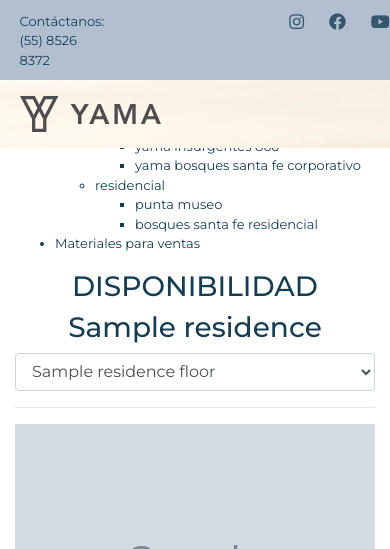
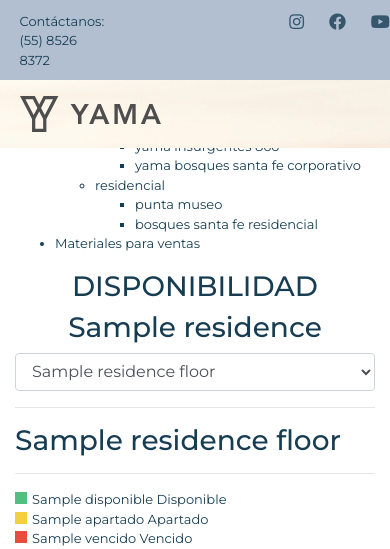
Before and after one commit to juanframart2011/yama-admin, a Laravel app: template resources/views/residence/detail.blade.php in a window 390 px wide. Shown: the top 549 px of the page. Run offline with Laravel 8, Linux system fonts and the light colour scheme; data comes from the database, SQL or seed files in the repository; the template is opened without the code that fills it: most values are stand-ins (such as "Sample title", 1, 10 or a date in 2020); grey boxes marked "Sample" are stand-in pictures; some libraries are stand-ins or nearby versions; grey boxes are pictures that could not be loaded.

Commit message:
ajuste final

```diff
--- a/resources/views/residence/detail.blade.php
+++ b/resources/views/residence/detail.blade.php
@@ -1,6 +1,14 @@
 @extends( "layout.main" )
 
 @section( "cssExtra" )
+    <style>
+        .floor-statu{
+            height: 12px;
+            width: 12px;
+            display: inline-block;
+            margin: 0 5px 0 0;
+        }
+    </style>
 @endsection
 
 @section( "content" )
@@ -28,7 +36,18 @@
     </div>
 
     <div class="row">
-        <div class="col-md-6"></div>
+        <div class="col-md-6">
+            <h3>{{ $residenceFloors[0]->name }}</h3>
+            <hr>
+            <div class="row">
+
+                <div class="col-md-4"><span style="background-color:#52BE80;" class="floor-statu"></span>{{ $residenceFloors[0]->disponible }} Disponible</div>
+                <div class="col-md-4"><span style="background-color:#F4D03F;" class="floor-statu"></span>{{ $residenceFloors[0]->apartado }} Apartado</div>
+                <div class="col-md-4"><span style="background-color:#E74C3C;" class="floor-statu"></span>{{ $residenceFloors[0]->vencido }} Vencido</div>
+            </div>
+
+            <img class="img-fluid" src="{{ asset( $residenceFloors[0]->media ) }}" alt="{{ $residenceFloors[0]->name }}">
+        </div>
         <div class="col-md-6">
             <img class="img-fluid" src="{{ asset( $residence->cover_floor ) }}" alt="{{ $residence->name }}">
         </div>
```
